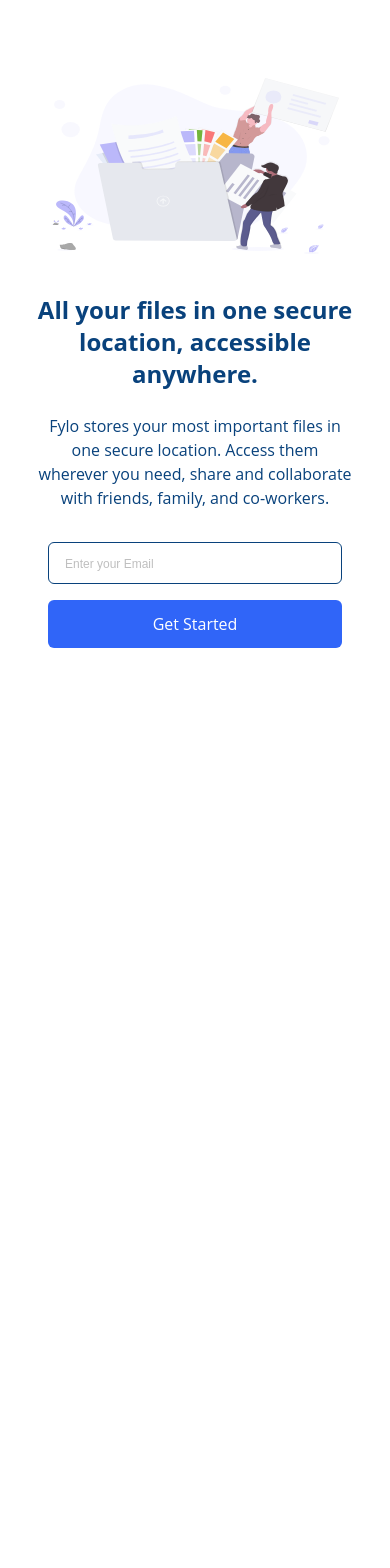
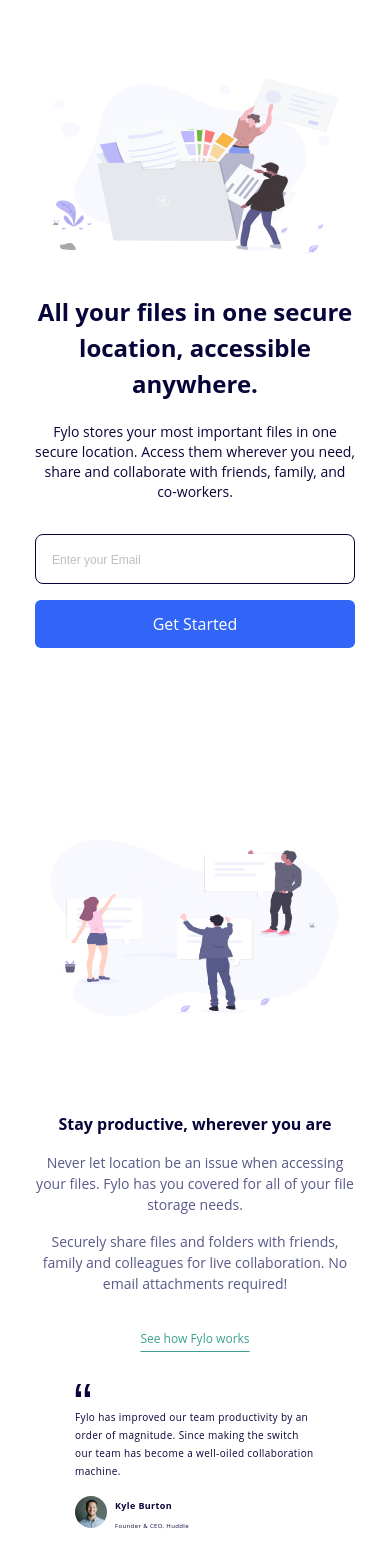
Before and after one commit to Jiexi-Ash/fylo-landing-page, a Next.js app: page / in a window 390 px wide. Shown: the part 98-1666 px from the top of the page. Before the commit the page ends 844 px from the top, so only its background shows below. Built offline with nearby package versions, Linux system fonts and the light colour scheme.

Commit message:
completed hero component(desktop) and completed productive compoent(mobile)

```diff
--- a/components/Hero/Hero.js
+++ b/components/Hero/Hero.js
@@ -3,40 +3,40 @@
 import Button from "components/UI/Button";
 function Hero() {
   return (
-    <div className="px-8 py-24 lg:">
-      <div className="flex flex-col justify-center items-center ">
-        <div className="relative h-44 w-72">
+    <div className="px-8 py-24 container mx-auto max-w-8xl">
+      <div className="flex flex-col justify-center items-center md:flex-row-reverse md:justify-between">
+        <div className="relative h-44 w-72 md:w-96 md:h-80 lg:w-[640px] lg:h-[474px] lg:mr-10">
           <Image
             src="/images/illustration-1.svg"
             alt="illustration"
             layout="fill"
           />
         </div>
-        <div className="pt-10 pb-8 max-w-[320px]">
-          <h1 className="text-2xl font-bold font-openSans text-center text-veryDarkBlue">
+        <div className="flex flex-col pt-10 md:mr-16">
+          <div className="max-w-[320px]  text-center  md:text-left lg:max-w-lg lg:text-left ">
+            <h1 className="text-2xl font-bold font-openSans  leading-[36px] text-veryDarkBlue md:text-lg lg:text-3xl lg:leading-[60px]">
               All your files in one secure location, accessible anywhere.
             </h1>
 
-          <p className="text-veryDarkBlue text-center pt-6">
-            Fylo stores your most important files in one secure location. Access
-            them wherever you need, share and collaborate with friends, family,
-            and co-workers.
+            <p className="pt-5 text-veryDarkBlue text-sm lg:text-[17px]">
+              Fylo stores your most important files in one secure location.
+              Access them wherever you need, share and collaborate with friends,
+              family, and co-workers.
             </p>
-        </div>
-      </div>
 
-      <div className="flex flex-col w-full px-4">
-        <form>
+            <div className="pt-8">
+              <form className="flex flex-col space-y-4 lg:flex-row lg:items-center lg:space-x-4 lg:space-y-0">
                 <input
                   type="email"
                   placeholder="Enter your Email"
-            className="border border-veryDarkBlue font-raleway px-4 py-2 rounded-md w-full  placeholder:text-[12px] placeholder:text-lightGray placeholder:font-raleway focus:ring-0 focus:outline-none"
+                  className="border border-veryDarkBlue font-raleway px-4 py-3 rounded-lg w-full  placeholder:text-[12px] placeholder:text-lightGray placeholder:font-raleway focus:ring-0 focus:outline-none"
                 />
 
-          <button className="w-full  py-3 text-center bg-brightBlue text-white rounded-md mt-4">
-            Get Started
-          </button>
+                <button className="btn">Get Started</button>
               </form>
+            </div>
+          </div>
+        </div>
       </div>
     </div>
   );
--- a/components/Navbar.js
+++ b/components/Navbar.js
@@ -4,26 +4,32 @@
 
 function Navbar() {
   return (
-    <header className="py-6 px-8 lg:px-24 lg:py-16">
+    <header className="py-6 px-8 container max-w-6xl md:mx-auto md:max-w-8xl">
       <nav className="flex justify-between items-center">
         <div className="relative h-8 w-24">
           <Image src="/images/logo.svg" alt="logo" layout="fill" />
         </div>
 
-        <ul className="flex justify-center-items-center space-x-4">
+        <ul className="flex justify-center-items-center space-x-4 md:space-x-16">
           <li>
             <Link href="/">
-              <a className="text-sm text-desaturatedBlue">Features</a>
+              <a className="text-sm text-desaturatedBlue hover:underline md:text-lg">
+                Features
+              </a>
             </Link>
           </li>
           <li>
             <Link href="/">
-              <a className="text-sm text-desaturatedBlue">Team</a>
+              <a className="text-sm text-desaturatedBlue hover:underline md:text-lg">
+                Team
+              </a>
             </Link>
           </li>
           <li>
             <Link href="/">
-              <a className="text-sm text-desaturatedBlue">Sign In</a>
+              <a className="text-sm text-desaturatedBlue hover:underline md:text-lg">
+                Sign In
+              </a>
             </Link>
           </li>
         </ul>
--- /dev/null
+++ b/components/Productive/Productive.js
@@ -0,0 +1,69 @@
+import React from "react";
+import Image from "next/image";
+
+function Productive() {
+  return (
+    <div className="px-8 py-24 container mx-auto max-w-8xl">
+      <div className="grid grid-cols-1 place-items-center">
+        <div className="relative h-44 w-72 md:w-96 md:h-80 lg:w-[640px] lg:h-[474px] lg:mr-10">
+          <Image
+            src="/images/illustration-2.svg"
+            alt="illustration"
+            layout="fill"
+          />
+        </div>
+        <div className="grid grid-cols-1 place-items-center pt-20">
+          <div className="max-w-[320px]">
+            <h2 className="text-[16px] text-center font-bold text-veryDarkBlue py-4">
+              Stay productive, wherever you are
+            </h2>
+            <p className="text-desaturatedBlue leading-[21px] text-sm lg:text-[17px] text-center pb-4">
+              Never let location be an issue when accessing your files. Fylo has
+              you covered for all of your file storage needs.
+            </p>
+            <p className="text-desaturatedBlue leading-[21px] text-sm lg:text-[17px] text-center">
+              Securely share files and folders with friends, family and
+              colleagues for live collaboration. No email attachments required!
+            </p>
+          </div>
+
+          <div className="py-9">
+            <h3 className="text-[12px] underline underline-offset-8 text-moderateCyan">
+              See how Fylo works
+            </h3>
+          </div>
+
+          <div className="max-w-[240px] text-left">
+            <div className="relative h-4 w-4">
+              <Image src="/images/icon-quotes.svg" alt="icon" layout="fill" />
+            </div>
+            <p className="text-[10px] pt-2 text-veryDarkBlue leading-[18px] tracking-[0.38px]">
+              Fylo has improved our team productivity by an order of magnitude.
+              Since making the switch our team has become a well-oiled
+              collaboration machine.
+            </p>
+            <div className="flex space-x-2 pt-4">
+              <div className="relative w-8 h-8 ">
+                <Image
+                  src="/images/avatar-testimonial.jpg"
+                  alt="avatar"
+                  layout="fill"
+                  className="rounded-full"
+                />
+              </div>
+              <div className="flex flex-col space-y-2">
+                <p className="text-[10px] text-veryDarkBlue leading-[18px] tracking-[0.38px]">
+                  <span className="font-bold text-[9px]">Kyle Burton</span>
+                  <br />
+                  <span className="text-[6px]">Founder & CEO, Huddle</span>
+                </p>
+              </div>
+            </div>
+          </div>
+        </div>
+      </div>
+    </div>
+  );
+}
+
+export default Productive;
--- a/pages/index.js
+++ b/pages/index.js
@@ -1,4 +1,5 @@
 import Hero from "components/Hero/Hero";
+import Productive from "components/Productive/Productive";
 import MainLayout from "components/UI/MainLayout";
 import Head from "next/head";
 import Image from "next/image";
@@ -14,6 +15,7 @@
 
       <MainLayout>
         <Hero />
+        <Productive />
       </MainLayout>
     </div>
   );
--- a/styles/globals.css
+++ b/styles/globals.css
@@ -7,3 +7,9 @@
     @apply font-openSans;
   }
 }
+
+@layer components {
+  .btn {
+    @apply w-full  py-3 text-center bg-brightBlue text-white rounded-md md:mt-0 hover:bg-[#6C9BFF];
+  }
+}
--- a/tailwind.config.js
+++ b/tailwind.config.js
@@ -10,10 +10,12 @@
       md: "768px",
       lg: "976px",
       xl: "1440px",
+      "8xl": { max: "1440px" },
+      // => @media (max-width: 1535px) { ... }
     },
     extend: {
       colors: {
-        veryDarkBlue: "hsl(210, 87%, 26%)",
+        veryDarkBlue: "hsl(243, 87%, 12%)",
         desaturatedBlue: "hsl(238, 22%, 44%)",
         brightBlue: "hsl(224, 93%, 58%) ",
         moderateCyan: "hsl(170, 45%, 43%) ",
@@ -24,6 +26,9 @@
         openSans: ["Open Sans", "sans-serif"],
         raleway: ["Raleway", "sans-serif"],
       },
+      maxWidth: {
+        "8xl": "1440px",
+      },
     },
   },
   plugins: [],
```
Lines whose indentation alone changed are shown as unchanged.
